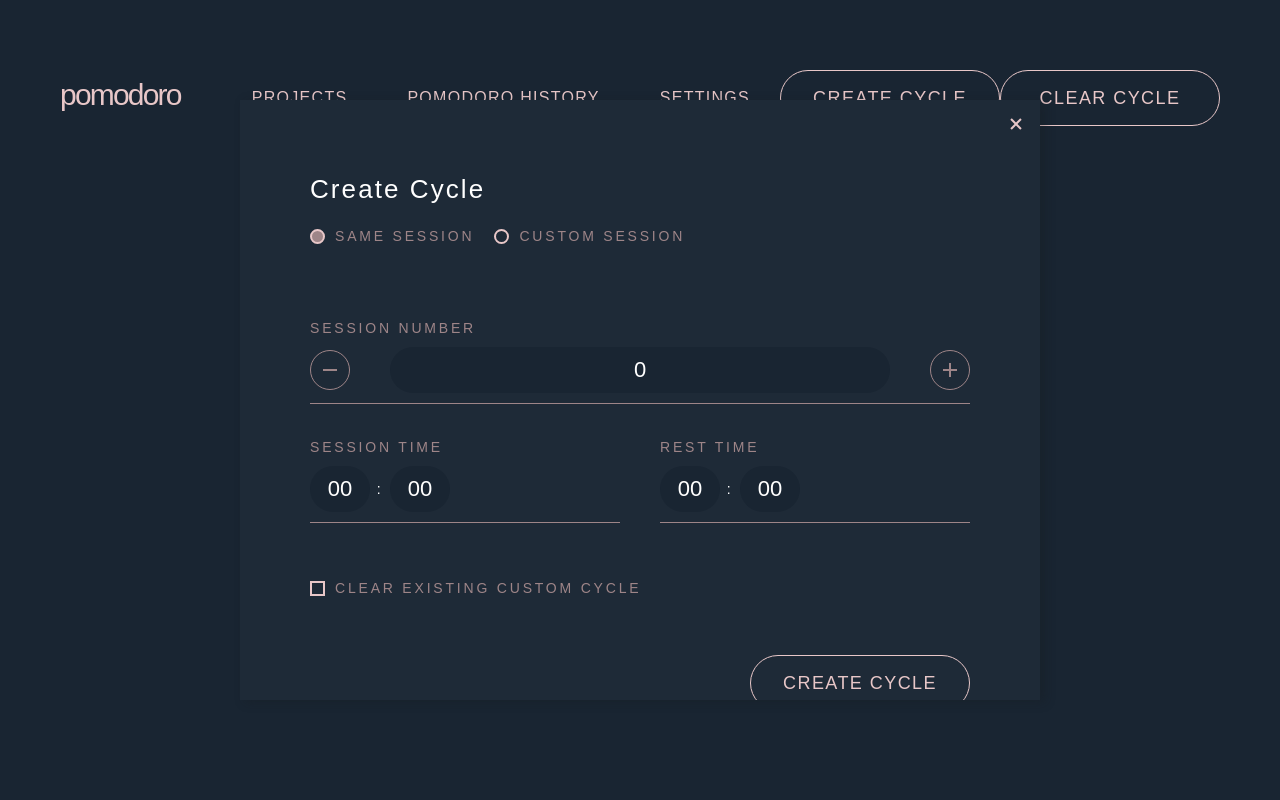
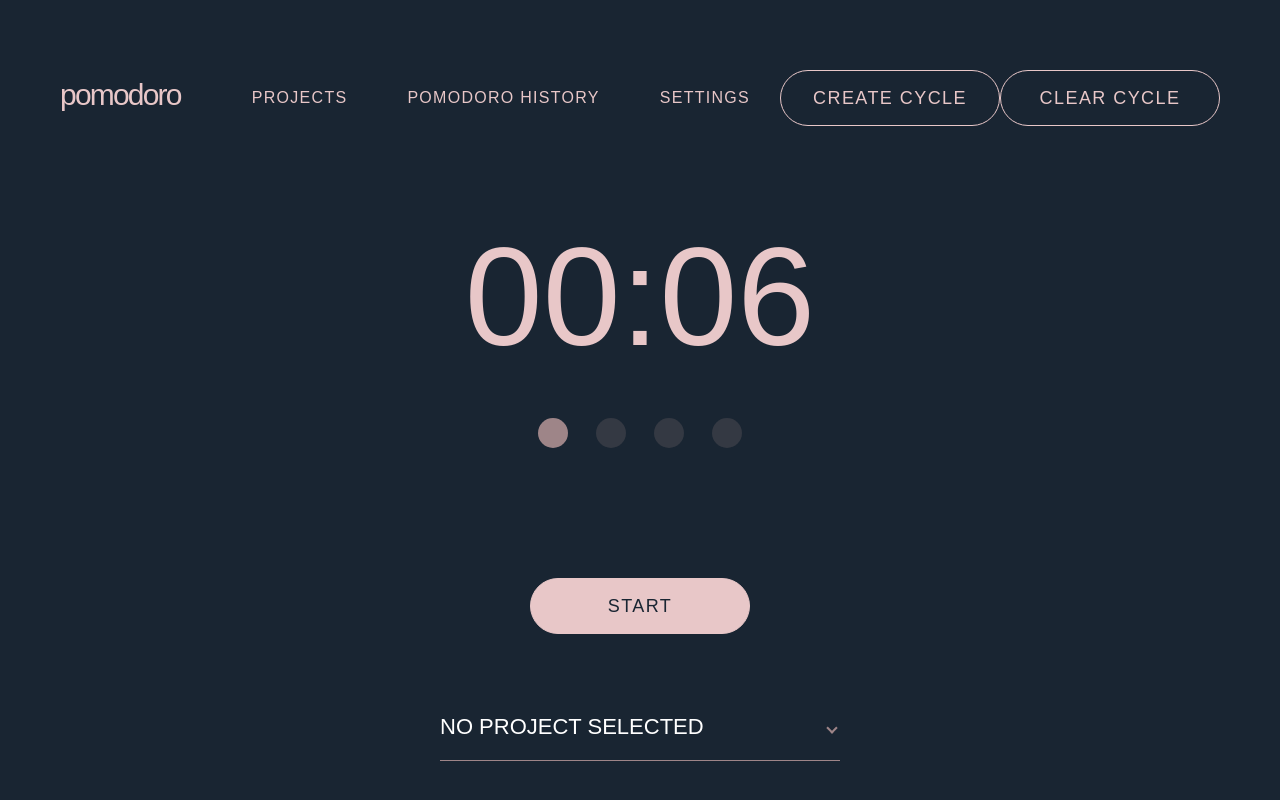
Before and after one commit to dobijaw/pomodoro, a React (Create React App) app: page / in a window 1280 px wide. Shown: the top 800 px of the page. Built offline with nearby package versions, Linux system fonts and the light colour scheme.

Commit message:
add list to timer panel

```diff
--- a/src/components/atoms/Input/Input.tsx
+++ b/src/components/atoms/Input/Input.tsx
@@ -1,4 +1,4 @@
-import styled, { css } from "styled-components";
+import styled, { css } from 'styled-components';
 
 const Input = styled.input<{ focusBackgorund?: boolean; asBox?: boolean }>`
   width: 100%;
@@ -7,11 +7,12 @@ const Input = styled.input<{ focusBackgorund?: boolean; asBox?: boolean }>`
   border-bottom: 1px solid ${({ theme }) => theme.colors.secondary};
   color: ${({ theme }) => theme.colors.copy};
   background: none;
-  font-family: "Exo 2", sans-serif;
+  font-family: 'Exo 2', sans-serif;
   font-size: 22px;
   font-weight: 400;
   text-transform: uppercase;
   transition: all 0.35s ease-in-out;
+  cursor: pointer;
 
   &:focus {
     outline: 0;
@@ -36,8 +37,11 @@ const Input = styled.input<{ focusBackgorund?: boolean; asBox?: boolean }>`
         background: ${({ theme }) => theme.colors.background40};
       }
     `}
+  &[type="button"] {
+    text-align: left;
+  }
 
-  &[type="number"] {
+  &[type='number'] {
     &::-webkit-inner-spin-button,
     &::-webkit-outer-spin-button {
       -webkit-appearance: none;
@@ -45,21 +49,21 @@ const Input = styled.input<{ focusBackgorund?: boolean; asBox?: boolean }>`
     }
   }
 
-  &[type="time"] {
+  &[type='time'] {
     margin: 8px 0 0 -10px;
   }
 
-  &[type="time"]::-webkit-datetime-edit-fields-wrapper {
+  &[type='time']::-webkit-datetime-edit-fields-wrapper {
     display: flex;
   }
 
-  &[type="time"]::-webkit-datetime-edit-text {
+  &[type='time']::-webkit-datetime-edit-text {
     padding: 19px 4px;
   }
 
-  &[type="time"]::-webkit-datetime-edit-hour-field,
-  &[type="time"]::-webkit-datetime-edit-minute-field,
-  &[type="time"]::-webkit-datetime-edit-second-field {
+  &[type='time']::-webkit-datetime-edit-hour-field,
+  &[type='time']::-webkit-datetime-edit-minute-field,
+  &[type='time']::-webkit-datetime-edit-second-field {
     border-radius: 100px;
     padding: 20px 10px;
 
@@ -69,8 +73,8 @@ const Input = styled.input<{ focusBackgorund?: boolean; asBox?: boolean }>`
     }
   }
 
-  &[type="time"]::-webkit-clear-button,
-  &[type="time"]::-webkit-inner-spin-button {
+  &[type='time']::-webkit-clear-button,
+  &[type='time']::-webkit-inner-spin-button {
     display: none;
   }
 
--- /dev/null
+++ b/src/components/atoms/NoData/NoData.tsx
@@ -0,0 +1,12 @@
+import styled from 'styled-components';
+
+const NoData = styled.span`
+  display: block;
+  text-align: center;
+  font-size: 16px;
+  color: ${({ theme }) => theme.colors.background40};
+  text-transform: uppercase;
+  letter-spacing: 0.2em;
+`;
+
+export default NoData;
--- a/src/components/molecules/ProjectList/ProjectList.tsx
+++ b/src/components/molecules/ProjectList/ProjectList.tsx
@@ -5,6 +5,7 @@ import styled, { keyframes } from 'styled-components';
 import { removeProject } from 'store/projects/actions';
 import IconButton from 'components/atoms/IconButton/IconButton';
 import Count from 'components/atoms/Count/Count';
+import NoData from 'components/atoms/NoData/NoData';
 
 const itemIn = keyframes`
   0% {
@@ -22,11 +23,11 @@ const List = styled.ul`
   list-style: none;
 `;
 
-const ListItem = styled.li`
+const ListItem = styled.li<{ noRemove?: boolean }>`
   display: flex;
   justify-content: space-between;
   align-items: center;
-  padding: 20px 0;
+  padding: ${({ noRemove }) => (noRemove ? '0' : '20px 0')};
   color: ${({ theme }) => theme.colors.copy};
   font-size: 22px;
   font-weight: 400;
@@ -37,6 +38,18 @@ const ListItem = styled.li`
   &:not(:first-of-type) {
     border-top: 1px solid ${({ theme }) => theme.colors.background20};
   }
+`;
+
+const Button = styled.button`
+  display: block;
+  width: 100%;
+  padding: 20px 0;
+  border: none;
+  background: none;
+  color: inherit;
+  font-size: inherit;
+  font-weight: inherit;
+  text-transform: inherit;
 `;
 
 const ItemWrapper = styled.div`
@@ -59,23 +72,49 @@ type PropsFromRedux = ConnectedProps<typeof connector>;
 
 type ProjectListProps = PropsFromRedux & {
   projects: Project[];
+  noRemove?: boolean;
+  getProject?: (project: Project) => void;
 };
 
-const ProjectList = ({ projects, removeProject }: ProjectListProps) => (
+const ProjectList = ({
+  projects,
+  removeProject,
+  noRemove,
+  getProject,
+}: ProjectListProps) => (
   <List>
-    {projects.map((p) => (
-      <ListItem key={p.id}>
+    {!!projects.length ? (
+      projects.map((p) => (
+        <ListItem key={p.id} noRemove={noRemove}>
+          {noRemove ? (
+            <Button
+              type="button"
+              onClick={() => {
+                if (getProject) getProject(p);
+              }}
+            >
+              <span>{p.name}</span>
+            </Button>
+          ) : (
+            <>
               <span>{p.name}</span>
               <ItemWrapper>
                 <StyledCount>{p.sessionCount}</StyledCount>
+                {!noRemove && (
                   <IconButton
                     type="button"
                     onClick={() => removeProject(p.id)}
                     asDelete
                   />
+                )}
               </ItemWrapper>
+            </>
+          )}
         </ListItem>
-    ))}
+      ))
+    ) : (
+      <NoData>No project yet</NoData>
+    )}
   </List>
 );
 
--- /dev/null
+++ b/src/components/molecules/ProjectsDropDown/ProjectsDropDown.tsx
@@ -0,0 +1,75 @@
+import React, { useState, useEffect } from 'react';
+import styled, { css } from 'styled-components';
+import { useSelector } from 'react-redux';
+
+import { Project, ProjectsState } from 'store/projects/types';
+
+import Input from 'components/atoms/Input/Input';
+import ProjectList from 'components/molecules/ProjectList/ProjectList';
+
+const Wrapper = styled.div`
+  max-width: 400px;
+  margin: 50px auto 0;
+`;
+
+const InputWrapper = styled.div`
+  position: relative;
+`;
+
+const StyledInput = styled(Input)`
+  display: block;
+`;
+
+const Icon = styled.span<{ isActive: boolean }>`
+  position: absolute;
+  top: 50%;
+  right: 0;
+  border: solid ${({ theme }) => theme.colors.secondary};
+  border-width: 0 2px 2px 0;
+  display: inline-block;
+  transform: translate(-50%, -50%) rotate(45deg);
+  padding: 3px;
+  transition: all 0.35s;
+
+  ${({ isActive }) =>
+    isActive &&
+    css`
+      transform: translate(-50%, -50%) rotate(225deg);
+    `}
+`;
+
+interface State {
+  projects: ProjectsState;
+}
+
+function ProjectsDropDown() {
+  const [isListVisible, toggleListVisibility] = useState<boolean>(false);
+  const [currentProject, setCurrentProject] = useState<Project | null>(null);
+  const projects = useSelector(({ projects }: State) => projects);
+
+  useEffect(() => {
+    toggleListVisibility(false);
+  }, [currentProject]);
+
+  return (
+    <Wrapper>
+      <InputWrapper>
+        <StyledInput
+          type="button"
+          value={currentProject?.name || 'NO PROJECT SELECTED'}
+          onClick={() => toggleListVisibility(!isListVisible)}
+        />
+        <Icon isActive={isListVisible} />
+      </InputWrapper>
+      {isListVisible && (
+        <ProjectList
+          projects={projects}
+          noRemove
+          getProject={setCurrentProject}
+        />
+      )}
+    </Wrapper>
+  );
+}
+
+export default ProjectsDropDown;
--- a/src/theme/GlobalStyle.ts
+++ b/src/theme/GlobalStyle.ts
@@ -15,9 +15,11 @@ const GlobalStyle = createGlobalStyle`
     body {
         padding: 0;
         margin: 0;
+        overflow-y: scroll;
         background: ${({ theme }) => theme.colors.background};
         font-family: 'Exo 2', sans-serif;
     }
+
 
     ::-webkit-scrollbar {
         width: 4px;
--- a/src/views/Root.tsx
+++ b/src/views/Root.tsx
@@ -50,7 +50,7 @@ function Root({
   toggleTimerRunning,
   setCyclePosition,
 }: PropsFromRedux) {
-  const [isModalVisible, toggleModalVisibility] = useState<boolean>(true);
+  const [isModalVisible, toggleModalVisibility] = useState<boolean>(false);
 
   const getCycle = (customCycle: Session[], defaultCycle: Session[]) =>
     !!customCycle.length ? customCycle : defaultCycle;
--- a/src/views/TimerPage.tsx
+++ b/src/views/TimerPage.tsx
@@ -2,12 +2,14 @@ import React from 'react';
 import PageTemplate from 'templates/PageTemplate';
 import TimerPanel from 'components/organisms/TimerPanel/TimerPanel';
 import PageTitle from 'components/atoms/PageTitle/PageTitle';
+import ProjectsDropDown from 'components/molecules/ProjectsDropDown/ProjectsDropDown';
 
 function TimerView() {
   return (
     <PageTemplate>
       <PageTitle screenreaderOnly>Timer</PageTitle>
       <TimerPanel />
+      <ProjectsDropDown />
     </PageTemplate>
   );
 }
```
Lines whose indentation alone changed are shown as unchanged.
